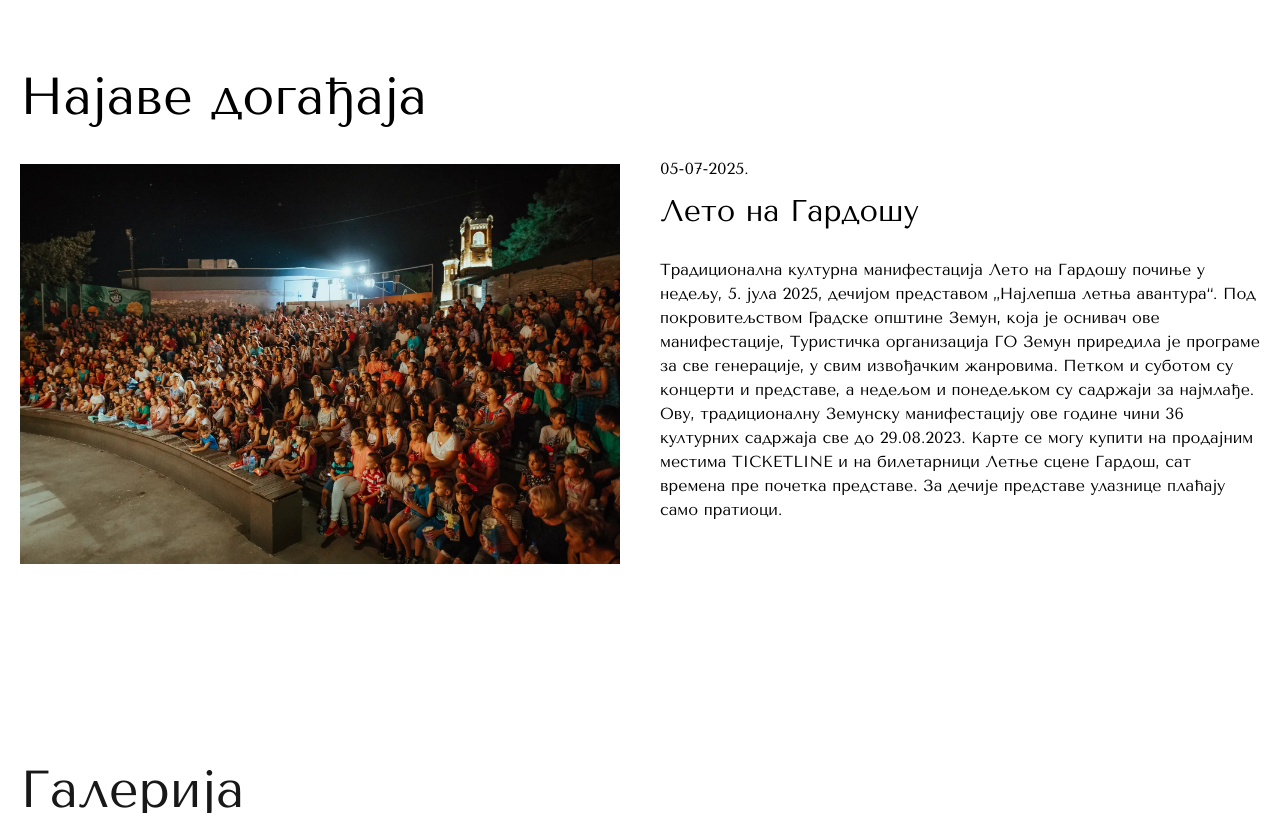
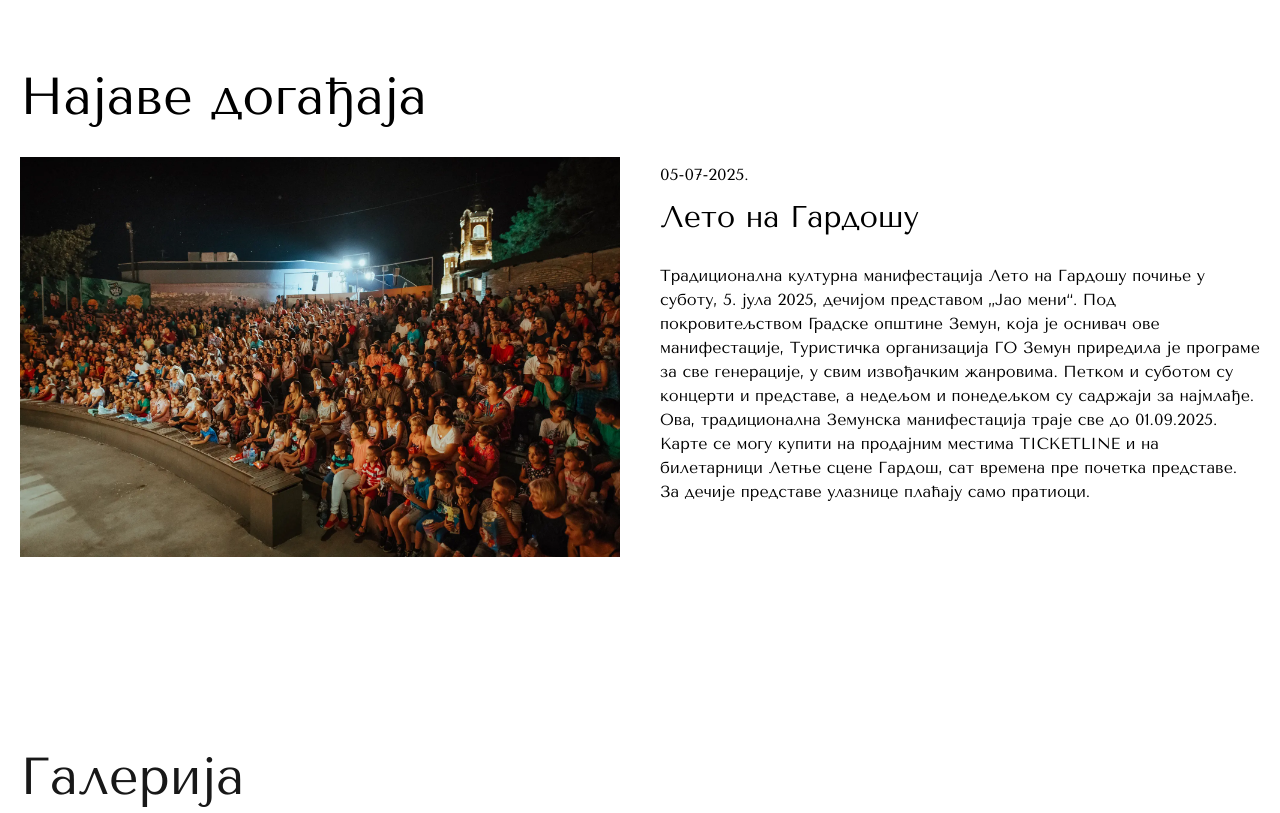
Before and after one commit to tkzzemun/zemuncenter, a Jekyll site: the page built from _pages/index.md, in a window 1280 px wide and 900 px high, scrolled down 1134 px, cut to the strip 0-813 px from the top of the window. Built offline with Jekyll 4.4.1, drawn with Linux system fonts in a browser that asks for light colours; some web fonts are replaced.

Commit message:
TinaCMS content update

```diff
--- a/_pages/index.md
+++ b/_pages/index.md
@@ -46,16 +46,15 @@ events:
   - date: 05-07-2025.
     title: Лето на Гардошу
     text: >
-      Традиционална културна манифестација Лето на Гардошу почиње у недељу, 5.
-      јула 2025, дечијом представом „Најлепша летња авантура“. Под
-      покровитељством Градске општине Земун, која је оснивач ове манифестације,
-      Туристичка организација ГО Земун приредила је програме за све генерације,
-      у свим извођачким жанровима. Петком и суботом су концерти и представе, a
-      недељом и понедељком су садржаји за најмлађе. Oву, традиционалну Земунску
-      манифестацију ове године чини 36 културних садржаја све до 29.08.2023.
-      Kaрте се могу купити нa продајним местима TICKETLINE и на билетарници
-      Летње сцене Гардош, сат времена пре почетка представе. За дечије представе
-      улазнице плаћају само пратиоци.
+      Традиционална културна манифестација Лето на Гардошу почиње у суботу, 5.
+      јула 2025, дечијом представом „Јао мени“. Под покровитељством Градске
+      општине Земун, која је оснивач ове манифестације, Туристичка организација
+      ГО Земун приредила је програме за све генерације, у свим извођачким
+      жанровима. Петком и суботом су концерти и представе, a недељом и
+      понедељком су садржаји за најмлађе. Oва, традиционална Земунска
+      манифестација траје све до 01.09.2025. Kaрте се могу купити нa продајним
+      местима TICKETLINE и на билетарници Летње сцене Гардош, сат времена пре
+      почетка представе. За дечије представе улазнице плаћају само пратиоци.
     image: /img/9E1A5230.webp
 _template: homepage
 ---
```
